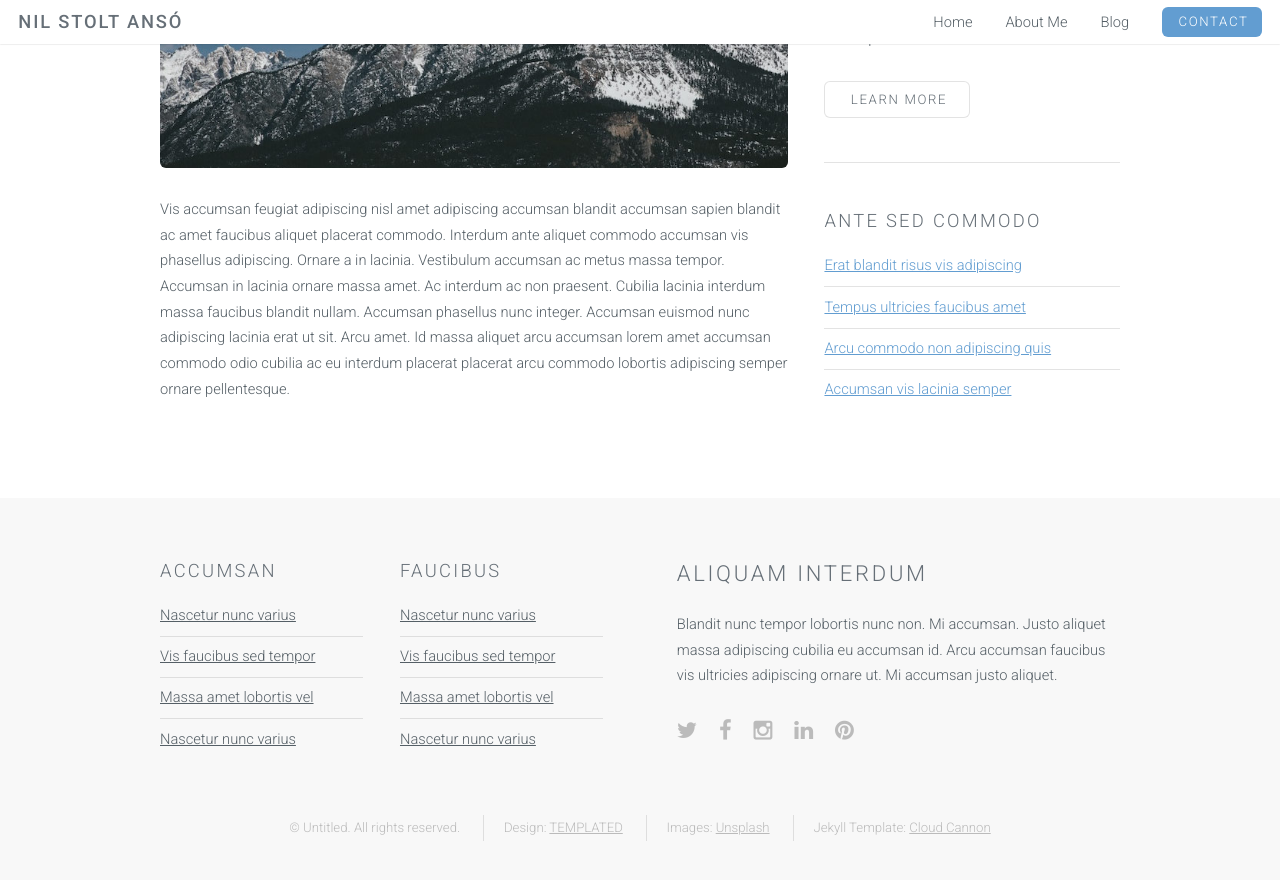
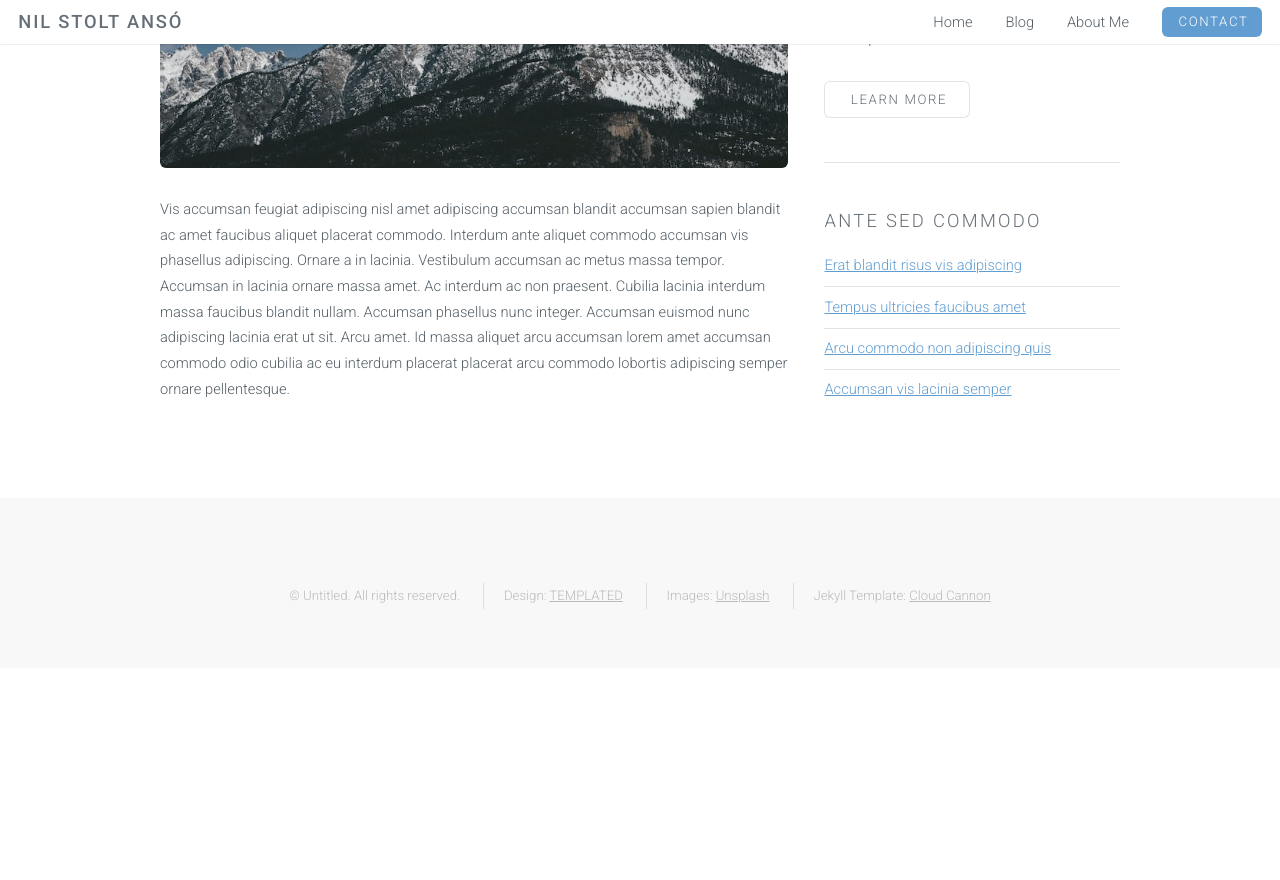
Before and after one commit to NILOIDE/NILOIDE.github.io, a Jekyll site: the page built from index.html, in a window 1280 px wide and 900 px high, scrolled down 2167 px. Shown: the top 880 px of the window. Built offline with Jekyll 4.4.1, drawn with Linux system fonts in a browser that asks for light colours; after the commit the page ends 2835 px from its top, so only the background shows below that.

Commit message:
Changed footer

```diff
--- a/_includes/footer.html
+++ b/_includes/footer.html
@@ -1,41 +1,6 @@
 <!-- Footer -->
 <footer id="footer">
     <div class="container">
-        <div class="row double">
-            <div class="6u">
-                <div class="row collapse-at-2">
-                    <div class="6u">
-                        <h3>Accumsan</h3>
-                        <ul class="alt">
-                            <li><a href="#">Nascetur nunc varius</a></li>
-                            <li><a href="#">Vis faucibus sed tempor</a></li>
-                            <li><a href="#">Massa amet lobortis vel</a></li>
-                            <li><a href="#">Nascetur nunc varius</a></li>
-                        </ul>
-                    </div>
-                    <div class="6u">
-                        <h3>Faucibus</h3>
-                        <ul class="alt">
-                            <li><a href="#">Nascetur nunc varius</a></li>
-                            <li><a href="#">Vis faucibus sed tempor</a></li>
-                            <li><a href="#">Massa amet lobortis vel</a></li>
-                            <li><a href="#">Nascetur nunc varius</a></li>
-                        </ul>
-                    </div>
-                </div>
-            </div>
-            <div class="6u">
-                <h2>Aliquam Interdum</h2>
-                <p>Blandit nunc tempor lobortis nunc non. Mi accumsan. Justo aliquet massa adipiscing cubilia eu accumsan id. Arcu accumsan faucibus vis ultricies adipiscing ornare ut. Mi accumsan justo aliquet.</p>
-                <ul class="icons">
-                    <li><a href="#" class="icon fa-twitter"><span class="label">Twitter</span></a></li>
-                    <li><a href="#" class="icon fa-facebook"><span class="label">Facebook</span></a></li>
-                    <li><a href="#" class="icon fa-instagram"><span class="label">Instagram</span></a></li>
-                    <li><a href="#" class="icon fa-linkedin"><span class="label">LinkedIn</span></a></li>
-                    <li><a href="#" class="icon fa-pinterest"><span class="label">Pinterest</span></a></li>
-                </ul>
-            </div>
-        </div>
         <ul class="copyright">
             <li>&copy; Untitled. All rights reserved.</li>
             <li>Design: <a href="http://templated.co">TEMPLATED</a></li>
--- a/_includes/header.html
+++ b/_includes/header.html
@@ -4,8 +4,8 @@
     <nav id="nav">
         <ul>
             <li><a href="{{ site.baseurl }}/">Home</a></li>
+            <li><a href="{{ site.baseurl }}/blog.html">Blog</a></li>
             <li><a href="{{ site.baseurl }}/About-Me.html">About Me</a></li>
-            <li><a href="{{ site.baseurl }}/blog.html">Blog</a></li>
             {% for page in site.pages %}
                   {% if page.title %}
                     <li><a class="page-link" href="{{ page.url | prepend: site.baseurl }}">{{ page.title }}</a></li>
```
